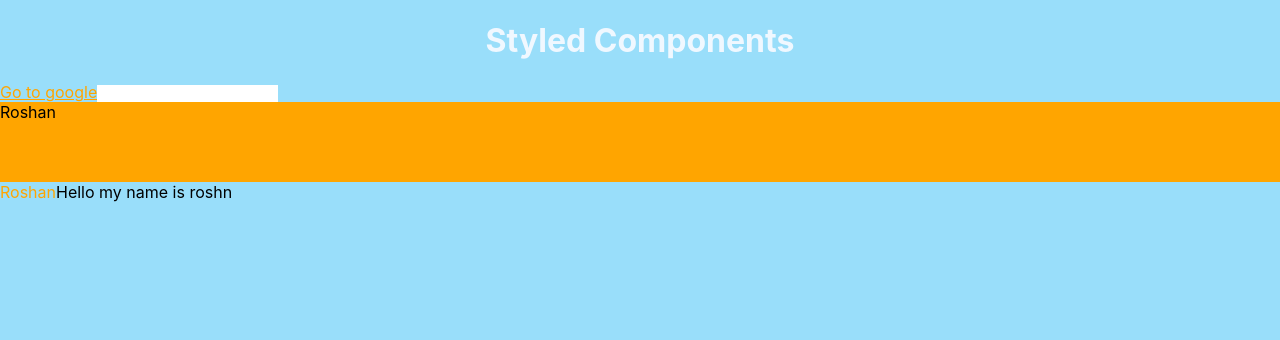
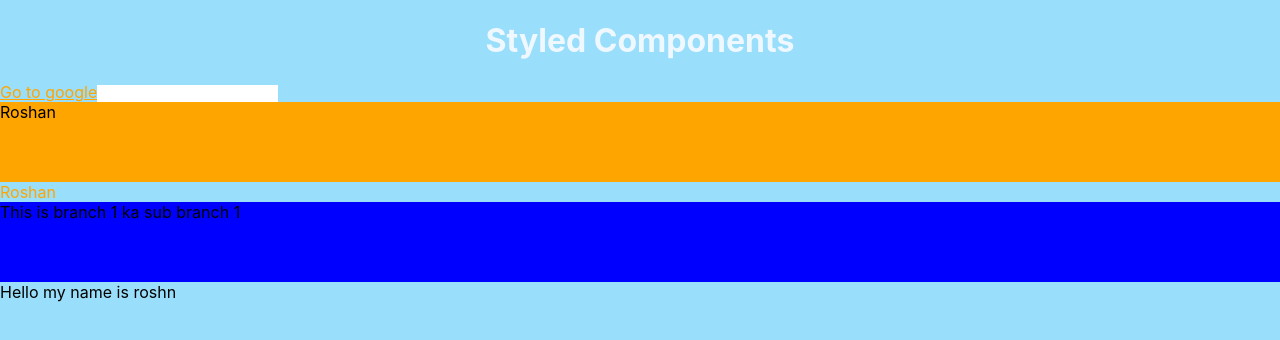
Before and after one commit to Ros-an/styled-components-practice, a React (Create React App) app: page / in a window 1280 px wide. Shown: the top 340 px of the page. Built offline with nearby package versions, Linux system fonts and the light colour scheme.

Commit message:
feat: branch 1 ka 1 sub branch

```diff
--- a/src/App.js
+++ b/src/App.js
@@ -18,6 +18,10 @@ const HeadingSec = styled.header`
 const Letter = styled.span`
   color: orange;
 `;
+const Branch1ka1 = styled.article`
+  height: 5rem;
+  background: blue;
+`;
 function App() {
   return (
     <div>
@@ -26,6 +30,7 @@ function App() {
       <Input />
       <HeadingSec>Roshan</HeadingSec>
       <Letter>Roshan</Letter>
+      <Branch1ka1>This is branch 1 ka sub branch 1</Branch1ka1>
       Hello my name is roshn
     </div>
   );
```
